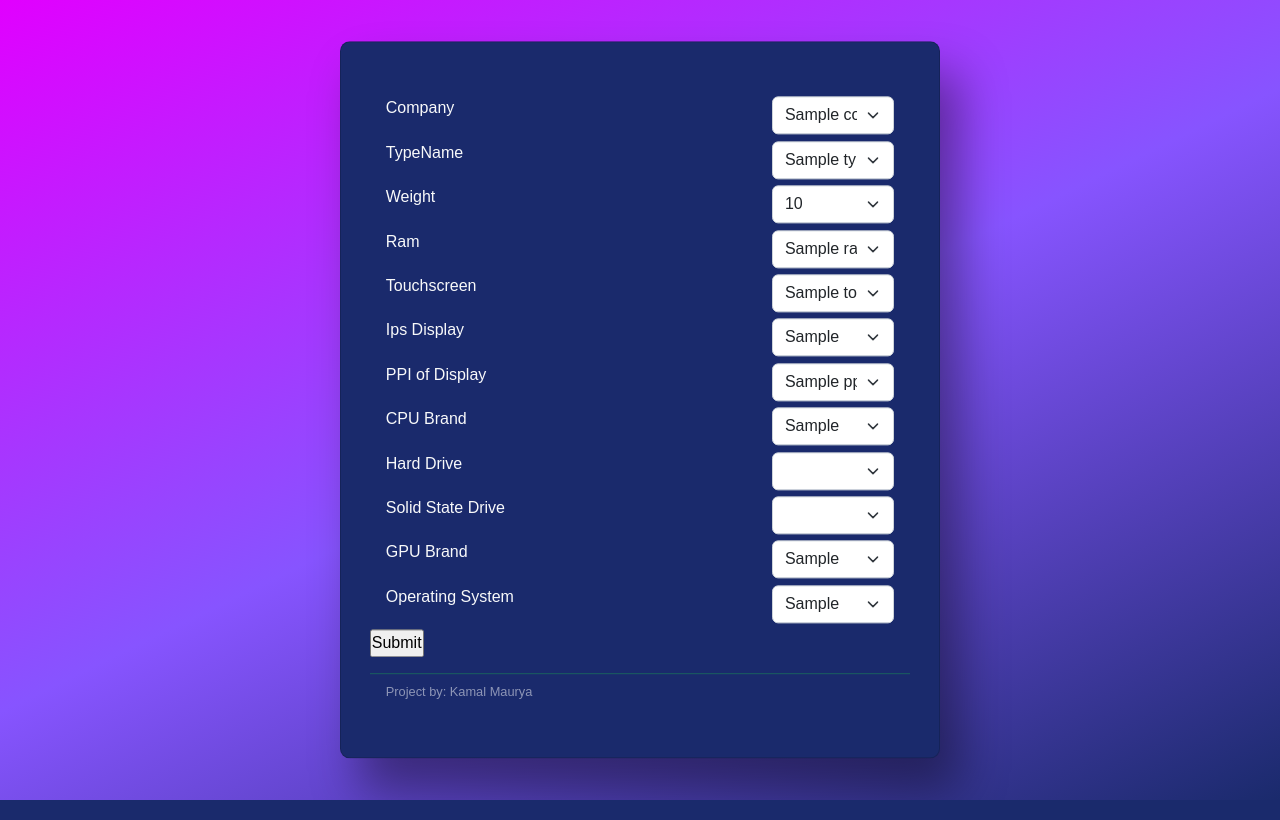
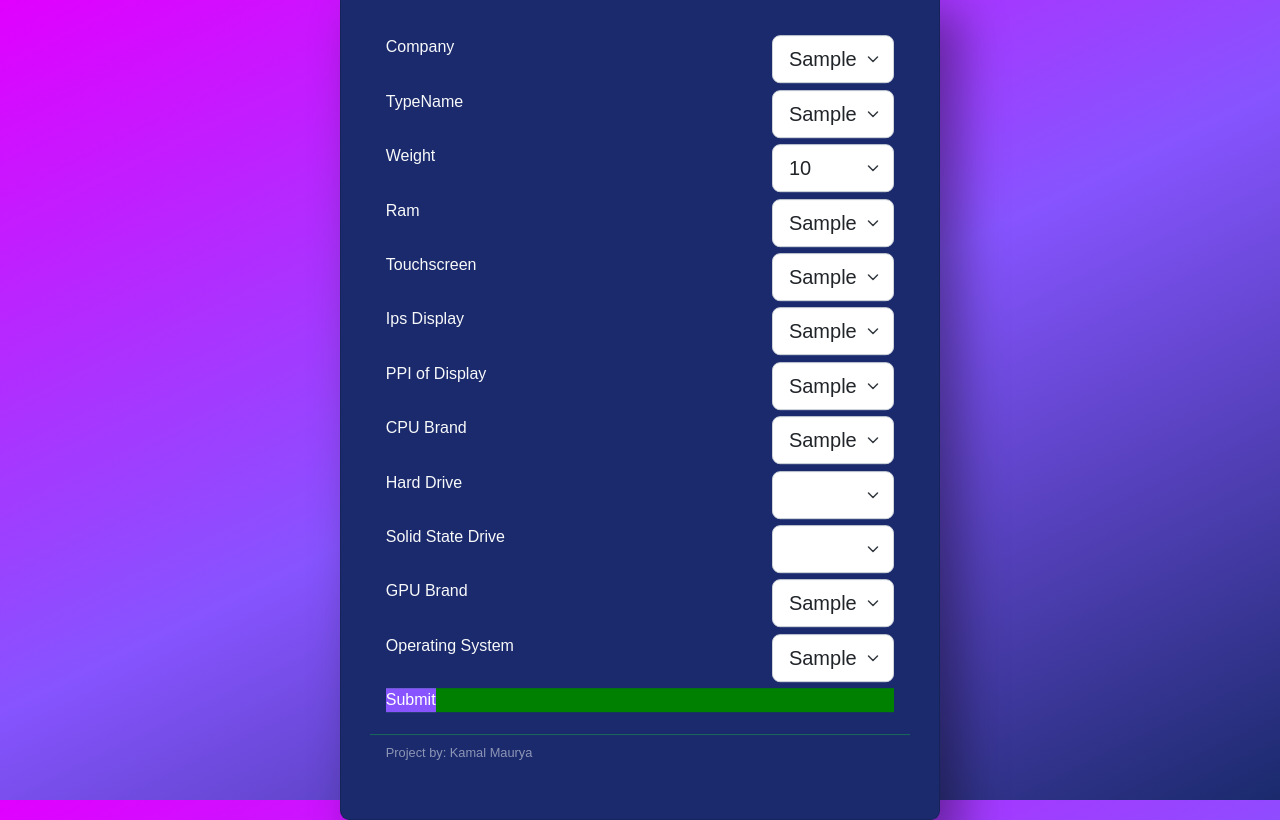
Before and after one commit to kamalexe/Laptop-Price-Prediction, a Django app: template Laptop Price Predictor django/Laptop Price Predictor/movieList/templates/home.html in a window 1280 px wide. Run offline with Django 4.2, Linux system fonts and the light colour scheme; the template is opened without the code that fills it: most values are stand-ins (such as "Sample title", 1, 10 or a date in 2020); lists and menus that the app fills with data are empty; some libraries are stand-ins or nearby versions.

Commit message:
Version 1.01.002

```diff
--- a/Laptop Price Predictor django/Laptop Price Predictor/movieList/static/css/myfirst.css
+++ b/Laptop Price Predictor django/Laptop Price Predictor/movieList/static/css/myfirst.css
@@ -129,3 +129,13 @@
       max-height: 10.8em;
     }
   }
+  .submit-container {
+    background:green;
+    margin: 0.4rem 1rem;
+}
+.submit-container .button {
+    background-color: #8754ff;
+    color:#ffffff;
+    border: none;
+    cursor: pointer;
+  }
--- a/Laptop Price Predictor django/Laptop Price Predictor/movieList/templates/home.html
+++ b/Laptop Price Predictor django/Laptop Price Predictor/movieList/templates/home.html
@@ -14,7 +14,7 @@
     <form action="{% url 'result' %}" method="get">
       <div class="search-container">
           <label class="text-light">Company</label>
-            <select name="company" class="form-select" aria-label="Default select example">
+            <select name="company" class="form-select form-select-lg" aria-label="Default select example">
                 {% for c in  Company  %}
                 <option value="{{c}}" selected>{{c}}</option>
                 {% endfor %}
@@ -22,7 +22,7 @@
       </div>
         <div class="search-container">
           <label class="text-light">TypeName</label>
-            <select name="TypeName" class="form-select" aria-label="Default select example">
+            <select name="TypeName" class="form-select form-select-lg" aria-label="Default select example">
                 {% for c in  TypeName  %}
                 <option value="{{c}}" selected>{{c}}</option>
                 {% endfor %}
@@ -31,7 +31,7 @@
 <!-- -->
         <div class="search-container">
           <label class="text-light">Weight</label>
-            <select name="Weight" class="form-select" aria-label="Default select example">
+            <select name="Weight" class="form-select form-select-lg" aria-label="Default select example">
                 {% for c in  Weight  %}
                 <option value="{{c}}" selected>{{c}}</option>
                 {% endfor %}
@@ -40,7 +40,7 @@
 <!--        -->
         <div class="search-container">
           <label class="text-light">Ram</label>
-            <select name="Ram" class="form-select" aria-label="Default select example">
+            <select name="Ram" class="form-select form-select-lg" aria-label="Default select example">
                 {% for c in  Ram  %}
                 <option value="{{c}}" selected>{{c}}</option>
                 {% endfor %}
@@ -50,7 +50,7 @@
 
         <div class="search-container">
           <label class="text-light">Touchscreen</label>
-            <select name="Touchscreen" class="form-select" aria-label="Default select example">
+            <select name="Touchscreen" class="form-select form-select-lg" aria-label="Default select example">
                 {% for c in  Touchscreen  %}
                 <option value="{{c}}" selected>{{c}}</option>
                 {% endfor %}
@@ -59,7 +59,7 @@
 <!--        -->
         <div class="search-container">
           <label class="text-light">Ips Display</label>
-            <select name="Ips" class="form-select" aria-label="Default select example">
+            <select name="Ips" class="form-select form-select-lg" aria-label="Default select example">
                 {% for c in  Ips  %}
                 <option value="{{c}}" selected>{{c}}</option>
                 {% endfor %}
@@ -68,7 +68,7 @@
 <!--        -->
              <div class="search-container">
           <label class="text-light">PPI of Display</label>
-            <select name="ppi" class="form-select" aria-label="Default select example">
+            <select name="ppi" class="form-select form-select-lg" aria-label="Default select example">
                 {% for c in  ppi  %}
                 <option value="{{c}}" selected>{{c}}</option>
                 {% endfor %}
@@ -77,7 +77,7 @@
 <!--        -->
              <div class="search-container">
           <label class="text-light">CPU Brand</label>
-            <select name="Cpu_brand" class="form-select" aria-label="Default select example">
+            <select name="Cpu_brand" class="form-select form-select-lg" aria-label="Default select example">
                 {% for c in  Cpu_brand  %}
                 <option value="{{c}}" selected>{{c}}</option>
                 {% endfor %}
@@ -86,7 +86,7 @@
 <!--        -->
              <div class="search-container">
           <label class="text-light">Hard Drive</label>
-            <select name="HDD" class="form-select" aria-label="Default select example">
+            <select name="HDD" class="form-select form-select-lg" aria-label="Default select example">
                 {% for c in  HDD  %}
                 <option value="{{c}}" selected>{{c}}</option>
                 {% endfor %}
@@ -95,7 +95,7 @@
 <!--        -->
              <div class="search-container">
           <label class="text-light">Solid State Drive</label>
-            <select name="SSD" class="form-select" aria-label="Default select example">
+            <select name="SSD" class="form-select form-select-lg" aria-label="Default select example">
                 {% for c in  SSD  %}
                 <option value="{{c}}" selected>{{c}}</option>
                 {% endfor %}
@@ -104,7 +104,7 @@
 <!--        -->
              <div class="search-container">
           <label class="text-light">GPU Brand</label>
-            <select name="gpu_Brand" class="form-select" aria-label="Default select example">
+            <select name="gpu_Brand" class="form-select form-select-lg" aria-label="Default select example">
                 {% for c in  gpu_Brand  %}
                 <option value="{{c}}" selected>{{c}}</option>
                 {% endfor %}
@@ -113,13 +113,15 @@
 <!--        -->
              <div class="search-container">
           <label class="text-light">Operating System</label>
-            <select name="os" class="form-select" aria-label="Default select example">
+            <select name="os" class="form-select form-select-lg" aria-label="Default select example">
                 {% for c in  os  %}
                 <option value="{{c}}" selected>{{c}}</option>
                 {% endfor %}
             </select>
         </div>
-        <input type="submit" value="Submit">
+          <div class="submit-container">
+        <input type="submit" class="button" value="Submit">
+          </div>
     </form>
     <div class="mt-3 card-footer bg-transparent border-success text-white-50" style="font-size: 0.8rem;">Project by: Kamal Maurya</div>
     </div>
```
Also changed, not shown: Laptop Price Predictor django/Laptop Price Predictor/movieList/views.py (+0 -15 lines).
